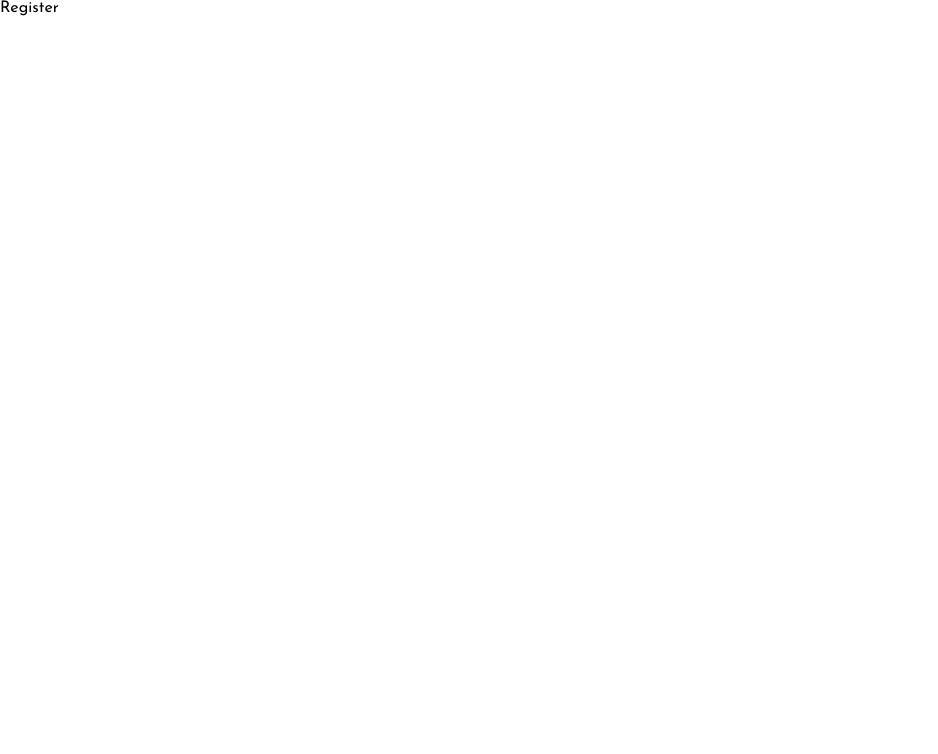
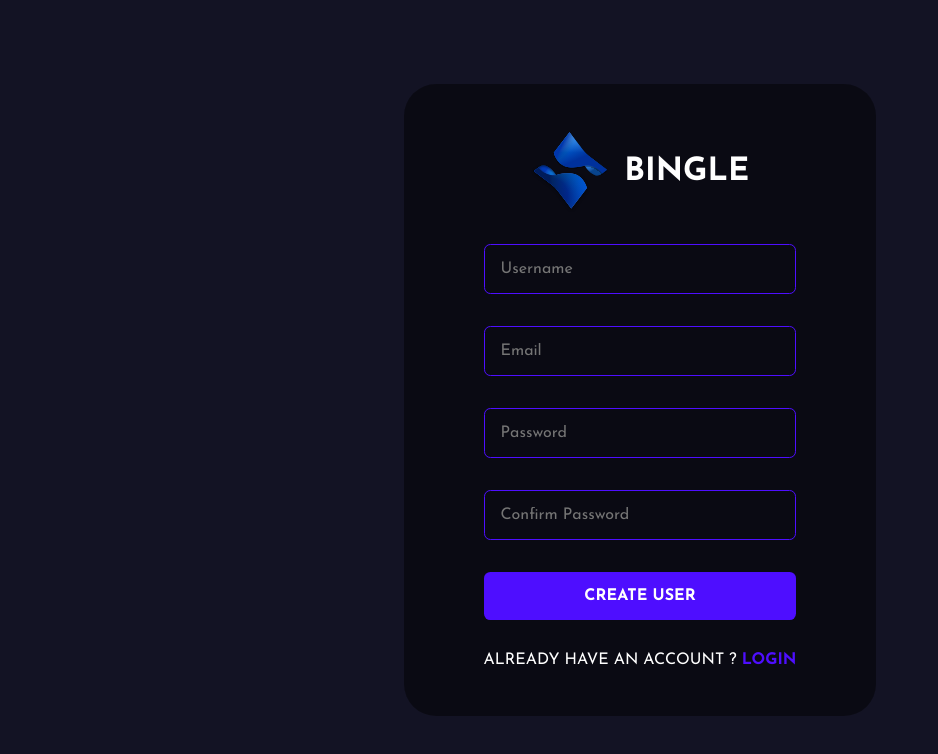
Before and after one commit to hv65616/Chat-Application, a React (Create React App) app in the folder client/: page /register in a window 1280 px wide. Shown: the top 754 px of the page, without its empty margins (0-938 px from the left). Built offline with nearby package versions, Linux system fonts and the light colour scheme; the HTML template or start-up script is replaced by a standard one.

Commit message:
Register page developing

```diff
--- a/client/src/pages/Register.jsx
+++ b/client/src/pages/Register.jsx
@@ -1,9 +1,167 @@
-import React from 'react'
+import React, { useState, useEffect } from "react";
+import styled from "styled-components";
+import { Link } from "react-router-dom";
+import Logo from "../assets/logo.svg";
+import { toast, ToastContainer } from "react-toastify";
+import "react-toastify/dist/ReactToastify.css";
+import axios from "axios";
+import { registerRoute } from "../utils/apiRoutes";
+function Register() {
+  const [values, setValues] = useState({
+    username: "",
+    email: "",
+    password: "",
+    confirmPassword: "",
+  });
+  const handleSubmit = async (event) => {
+    event.preventDefault();
+    if (handleValidation()) {
+      const { password, confirmPassword, username, email } = values;
+      const { data } = await axios.post(registerRoute, {
+        username,
+        email,
+        password,
+      });
+    }
+  };
+  const toastoptions = {
+    position: "bottom-right",
+    autoClose: 8000,
+    pauseOnHover: true,
+    draggable: true,
+    theme: "dark",
+  };
+  const handleValidation = () => {
+    const { password, confirmPassword, username, email } = values;
+    if (password !== confirmPassword) {
+      toast.error("Password and Confirm password should be same", toastoptions);
+      return false;
+    } else if (username.length < 3) {
+      toast.error("Username shoule be greater than 3 characters", toastoptions);
+      return false;
+    } else if (password.length < 8) {
+      toast.error(
+        "Password should be equal or greater than 8 characters",
+        toastoptions
+      );
+      return false;
+    } else if (email === "") {
+      toast.error("Email is required", toastoptions);
+      return false;
+    }
+    return true;
+  };
+  const handleChange = (e) => {
+    setValues({ ...values, [e.target.name]: e.target.value });
+  };
+  return (
+    <>
+      <FormContainer>
+        <form onSubmit={(event) => handleSubmit(event)}>
+          <div className="brand">
+            <img src={Logo} alt="Logo" />
+            <h1>Bingle</h1>
+          </div>
+          <input
+            type="text"
+            placeholder="Username"
+            name="username"
+            onChange={(e) => handleChange(e)}
+          />
+          <input
+            type="email"
+            placeholder="Email"
+            name="email"
+            onChange={(e) => handleChange(e)}
+          />
+          <input
+            type="password"
+            placeholder="Password"
+            name="password"
+            onChange={(e) => handleChange(e)}
+          />
+          <input
+            type="password"
+            placeholder="Confirm Password"
+            name="confirmPassword"
+            onChange={(e) => handleChange(e)}
+          />
+          <button type="submit">Create User</button>
+          <span>
+            Already Have An Account ? <Link to="/login">Login</Link>
+          </span>
+        </form>
+      </FormContainer>
+      <ToastContainer></ToastContainer>
+    </>
+  );
+}
+const FormContainer = styled.div`
+  height: 100vh;
+  width: 100vw;
+  display: flex;
+  flex-direction: column;
+  justify-content: center;
+  gap: 1rem;
+  align-items: center;
+  background-color: #131324;
+  .brand {
+    display: flex;
+    align-items: center;
+    gap: 1rem;
+    justify-content: center;
+    img {
+      height: 5rem;
+    }
+    h1 {
+      color: white;
+      text-transform: uppercase;
+    }
+  }
 
-function Register() {
-  return (
-    <div>Register</div>
-  )
-}
-
-export default Register
+  form {
+    display: flex;
+    flex-direction: column;
+    gap: 2rem;
+    background-color: #00000076;
+    border-radius: 2rem;
+    padding: 3rem 5rem;
+  }
+  input {
+    background-color: transparent;
+    padding: 1rem;
+    border: 0.1rem solid #4e0eff;
+    border-radius: 0.4rem;
+    color: white;
+    width: 100%;
+    font-size: 1rem;
+    &:focus {
+      border: 0.1rem solid #997af0;
+      outline: none;
+    }
+  }
+  button {
+    background-color: #4e0eff;
+    color: white;
+    padding: 1rem 2rem;
+    border: none;
+    font-weight: bold;
+    cursor: pointer;
+    border-radius: 0.4rem;
+    font-size: 1rem;
+    text-transform: uppercase;
+    &:hover {
+      background-color: #4e0eff;
+    }
+  }
+  span {
+    color: white;
+    text-transform: uppercase;
+    a {
+      color: #4e0eff;
+      text-decoration: none;
+      font-weight: bold;
+    }
+  }
+`;
+export default Register;
```
